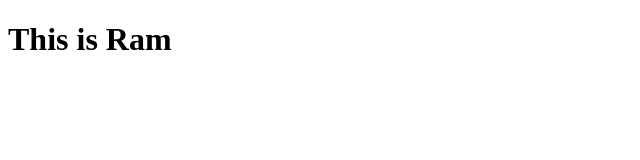
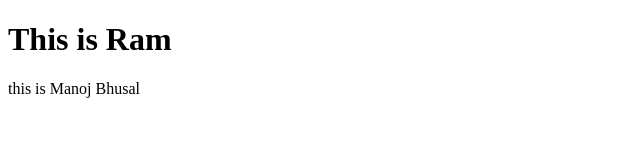
Before and after one commit to suman11123/githubb, a plain HTML site: page index.html in a window 1280 px wide. Shown: the whole page, without its empty margins (0-640 px from the left). Drawn offline with Linux system fonts and the light colour scheme.

Commit message:
Manoj BHusal

```diff
--- a/index.html
+++ b/index.html
@@ -7,5 +7,6 @@
 </head>
 <body>
   <h1>This is Ram</h1>
+  <p>this is Manoj Bhusal</p>
 </body>
 </html>
```
